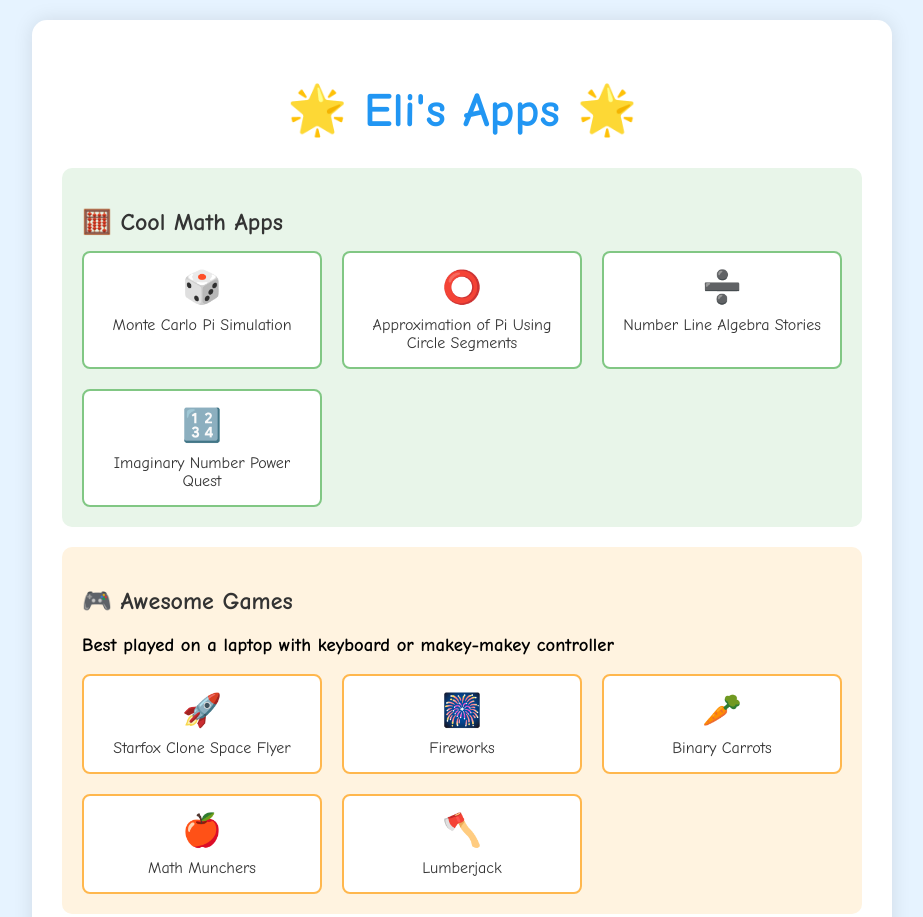
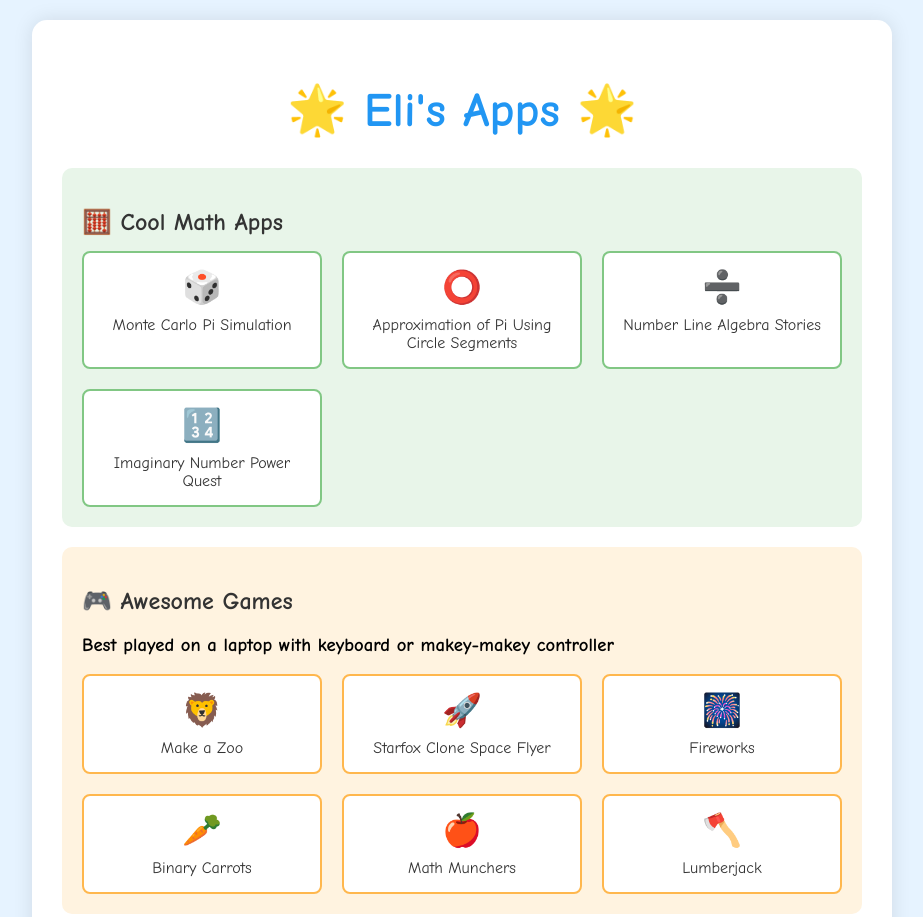
Before and after one commit to davesnitty/NumberLines2, a plain HTML site: page index.html in a window 1280 px wide. Shown: the top 917 px of the page, without its empty margins (178-1101 px from the left). Drawn offline with Linux system fonts and the light colour scheme.

Commit message:
Add Make a Zoo link to Eli's apps index

```diff
--- a/index.html
+++ b/index.html
@@ -123,6 +123,10 @@
             <h2>🎮 Awesome Games</h2>
             <h3>Best played on a laptop with keyboard or makey-makey controller</h3>
             <div class="app-grid">
+                <a href="MakeAZoo/index.html" class="app-link game-link">
+                    <div class="emoji">🦁</div>
+                    Make a Zoo
+                </a>
                 <a href="StarfoxClone/index.html" class="app-link game-link">
                     <div class="emoji">🚀</div>
                     Starfox Clone Space Flyer
```
